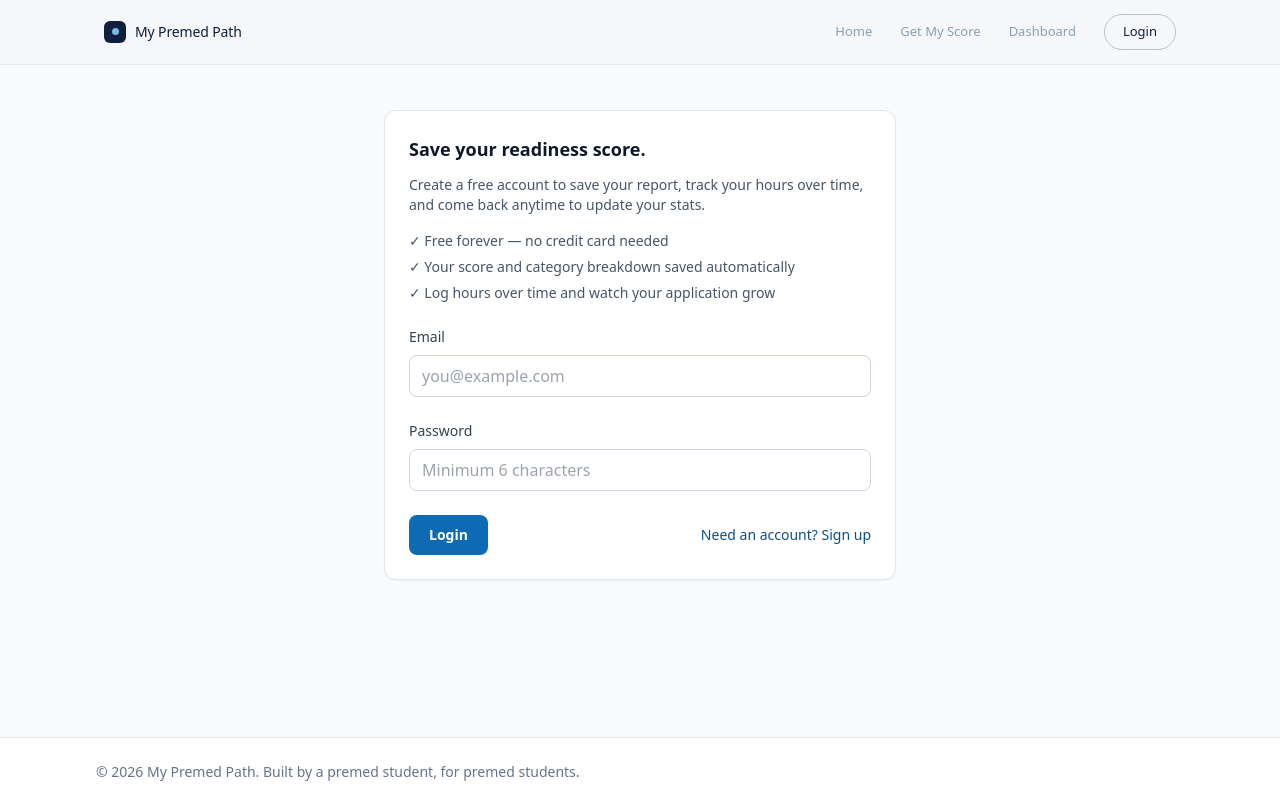
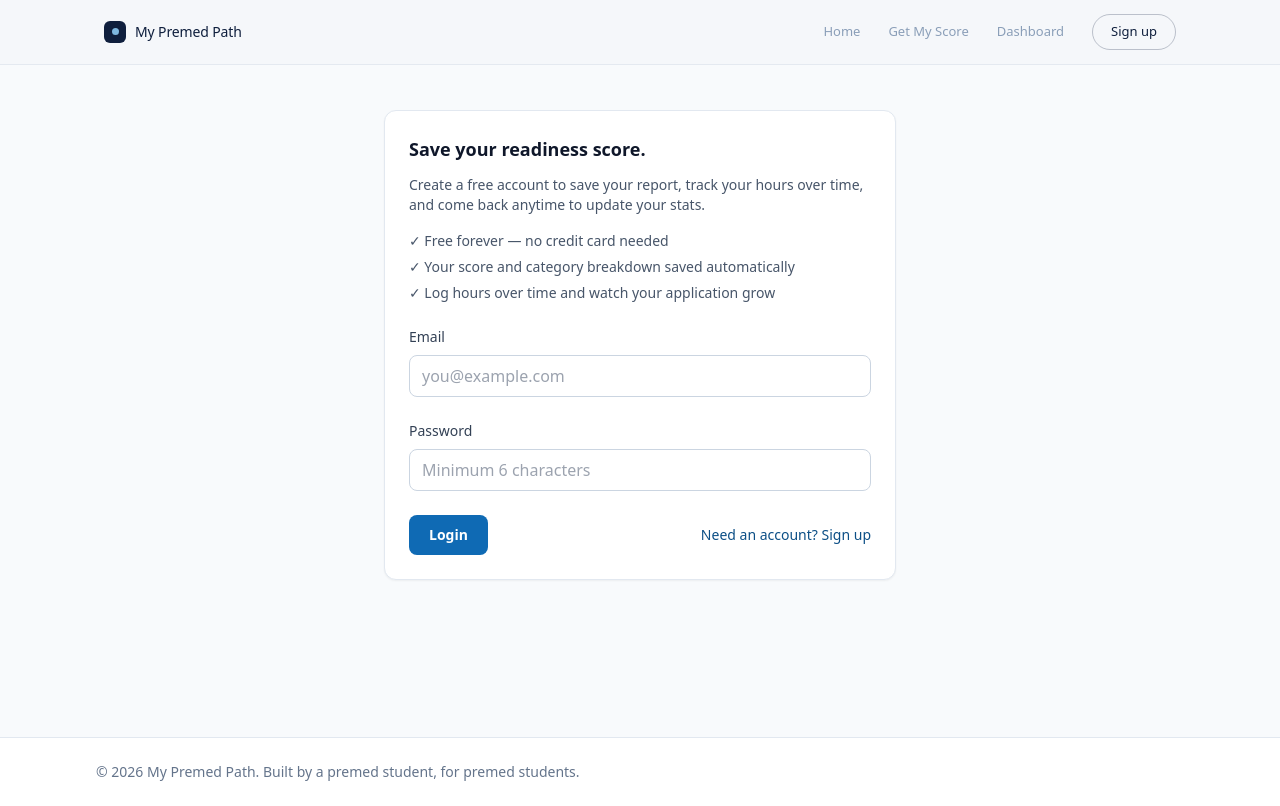
Before and after one commit to themix5651-hub/premed-project, a Next.js app: page /auth in a window 1280 px wide. Built offline with nearby package versions, Linux system fonts and the light colour scheme; no server answers.

Commit message:
change login to sign up in nav

```diff
--- a/app/auth/page.tsx
+++ b/app/auth/page.tsx
@@ -1,16 +1,17 @@
 'use client';
 
-import { FormEvent, useEffect, useState } from 'react';
-import { useRouter } from 'next/navigation';
+import { FormEvent, Suspense, useEffect, useState } from 'react';
+import { useRouter, useSearchParams } from 'next/navigation';
 import { Card } from '../../components/Card';
 import { Button } from '../../components/Button';
 import { supabase } from '../../lib/supabase';
 
 type AuthMode = 'login' | 'signup';
 
-export default function AuthPage() {
+function AuthForm() {
   const router = useRouter();
-  const [mode, setMode] = useState<AuthMode>('login');
+  const searchParams = useSearchParams();
+  const [mode, setMode] = useState<AuthMode>(searchParams.get('mode') === 'signup' ? 'signup' : 'login');
   const [email, setEmail] = useState('');
   const [password, setPassword] = useState('');
   const [statusMessage, setStatusMessage] = useState('');
@@ -140,3 +141,11 @@ export default function AuthPage() {
     </div>
   );
 }
+
+export default function AuthPage() {
+  return (
+    <Suspense>
+      <AuthForm />
+    </Suspense>
+  );
+}
--- a/app/layout.tsx
+++ b/app/layout.tsx
@@ -88,8 +88,8 @@ export default function RootLayout({ children }: Readonly<{ children: React.Reac
                   </button>
                 </>
               ) : (
-                <Link href="/auth" style={{ color: '#0f1f3d', fontSize: 13, textDecoration: 'none', border: '0.5px solid rgba(15,31,61,0.25)', padding: '7px 18px', borderRadius: 9999, fontWeight: 500 }}>
-                  Login
+                <Link href="/auth?mode=signup" style={{ color: '#0f1f3d', fontSize: 13, textDecoration: 'none', border: '0.5px solid rgba(15,31,61,0.25)', padding: '7px 18px', borderRadius: 9999, fontWeight: 500 }}>
+                  Sign up
                 </Link>
               )}
             </div>
```
